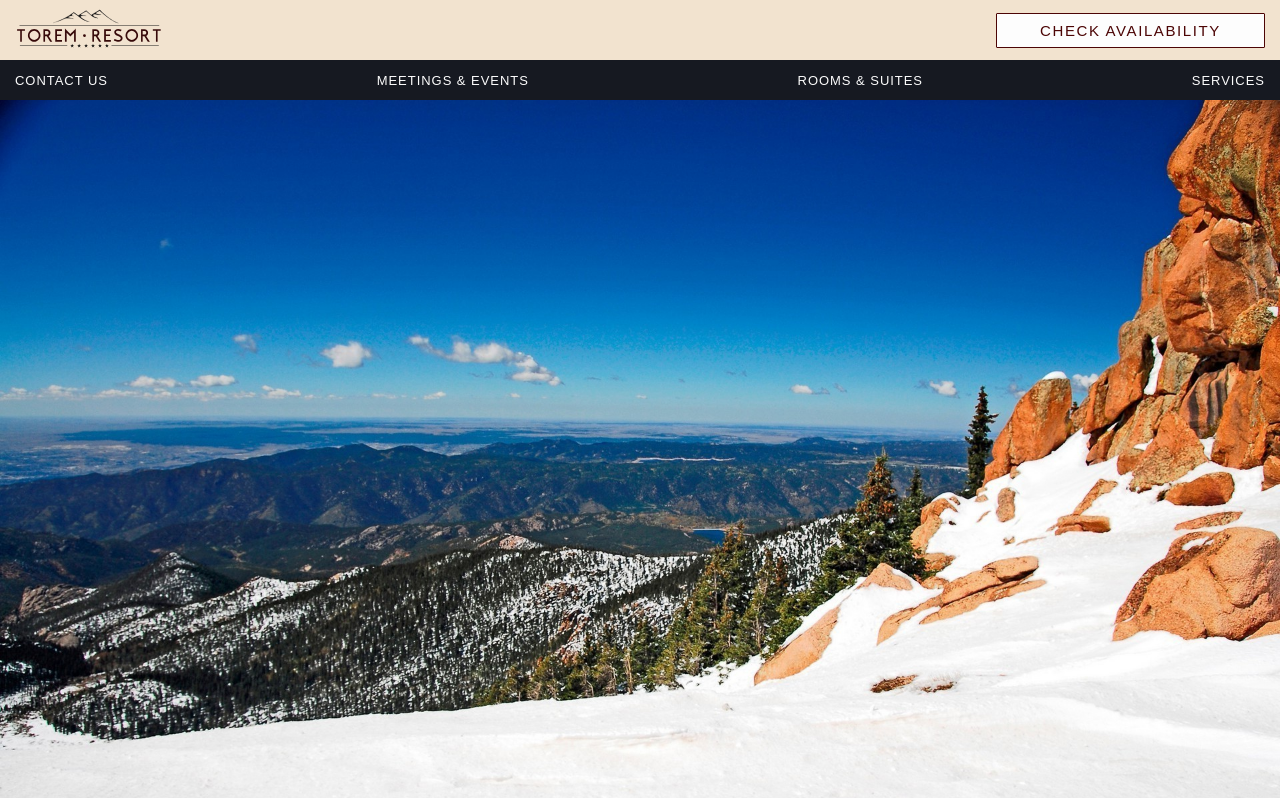
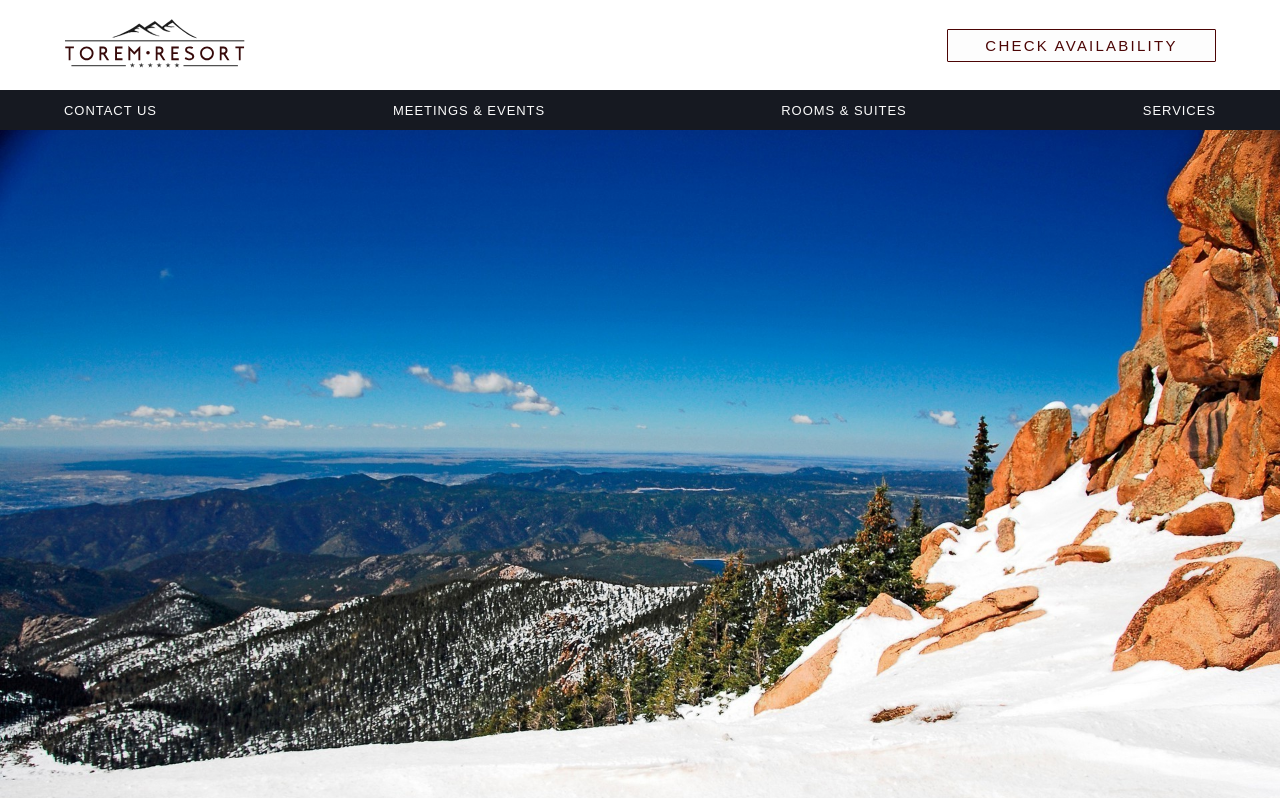
Before and after one commit to Gabewest1/hotel, a React (Create React App) app: page / in a window 1280 px wide. Shown: the top 798 px of the page. Built offline with nearby package versions, Linux system fonts and the light colour scheme; a web font is replaced by a local one.

Commit message:
set explicit widths to navbar components and updated logo

```diff
--- a/src/components/Navbar/index.js
+++ b/src/components/Navbar/index.js
@@ -20,12 +20,14 @@ class Navbar extends React.Component {
                 </TopNavbar>
 
                 <BottomNavbar>
+                    <div style={{width: '90%', maxWidth: 1200}}>
                         <List>
                             <ListItem><Link to="/contact">Contact Us</Link></ListItem>
                             <ListItem><Link to="/events">Meetings &amp; Events</Link></ListItem>
                             <ListItem><Link to="/rooms">Rooms &amp; Suites</Link></ListItem>
                             <ListItem><Link to="/services">Services</Link></ListItem>
                         </List>
+                    </div>
                 </BottomNavbar>
             </NavbarView>
         )
@@ -35,9 +37,8 @@ class Navbar extends React.Component {
 const LINK_COLOR = "#fcfcfc;"
 const BOTTOM_NAV_BACKGROUND = "#161921";
 const NAV_BAR_STYLE = `
-    background-color: #F2E3CF;
+    background-color: transparent;
     box-sizing: border-box;
-    padding: 0 15px;
 `
 
 const Background = styled.div`
@@ -53,12 +54,12 @@ const BookRoomButton = styled(Link)`
     border-radius: 1px;
     background: #fdfdfd;
     text-decoration: none;
-    letter-spacing: 0.1rem;
+    letter-spacing: 0.14rem;
     text-transform: uppercase;
     color: #4c0505;
     display: inline-block;
     width: 267px;
-    height: 33px;
+    height: 31px;
     font-size: 15px;
     display: flex;
     justify-content: center;
@@ -117,19 +118,20 @@ const TopNavbar = styled.div`
     display: flex;
     justify-content: space-between;
     align-items: center;
-    width: 100%;
-    height: 60px;
+    width: 90%;
+    max-width: 1200px;
+    height: 90px;
 `
 const BottomNavbar = styled.div`
     ${ NAV_BAR_STYLE }
     background-color: ${ BOTTOM_NAV_BACKGROUND };
     display: flex;
     align-items: center;
-    justify-content: space-between;
+    justify-content: center;
     width: 100%;
 `
 const NavbarView = styled.div`
-    background: #9e3b24;
+    background: cream;
     display: flex;
     align-items: center;
     flex-direction: column;
```
Also changed, not shown: public/assets/images/logo5.svg. Lines whose indentation alone changed are shown as unchanged.
